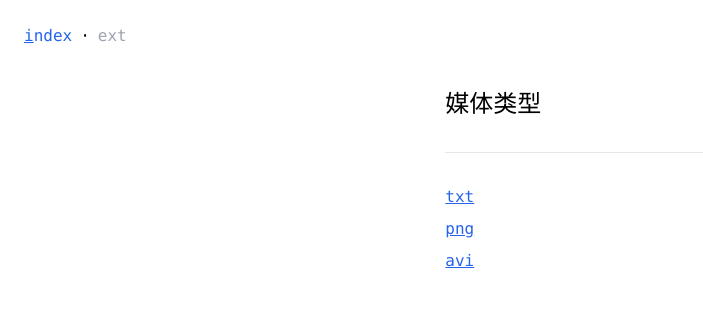
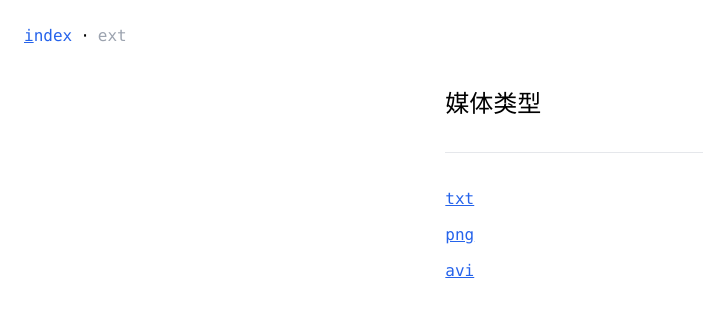
Before and after one commit to bbbottle/bbki.ng, a React (Vite) app: page /#/ext in a window 1280 px wide. Shown: the top 335 px of the page, without its empty margins (0-703 px from the left). Built offline with nearby package versions, Linux system fonts and the light colour scheme.

Commit message:
chore: update paragraph's style

```diff
--- a/src/main.css
+++ b/src/main.css
@@ -25,7 +25,7 @@
   }
 
   p {
-    @apply my-8;
+    @apply my-8 leading-7;
   }
 
   a:focus {
```
